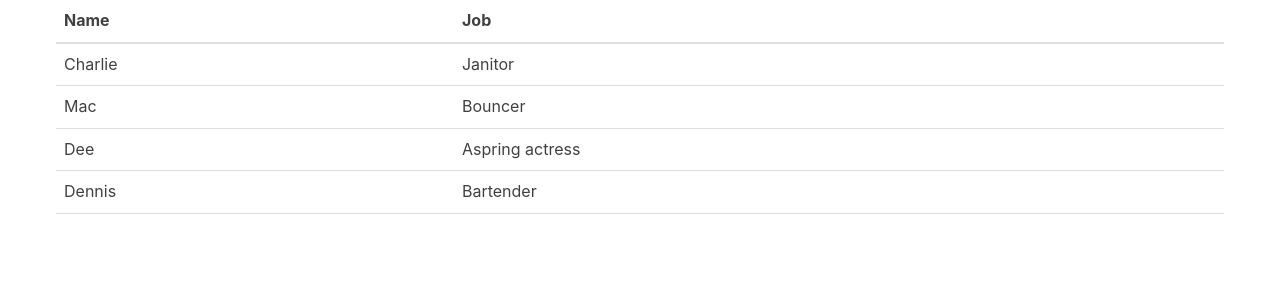
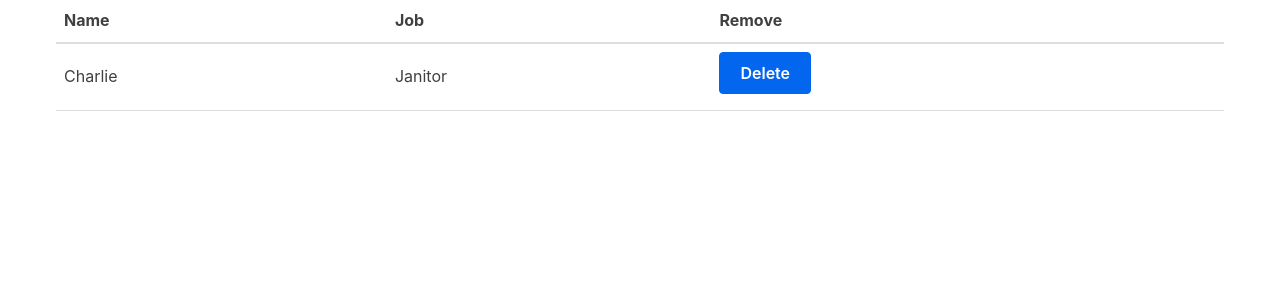
Before and after one commit to RogShotz/CPE-307, a React (Create React App) app in the folder react-frontend/: page / in a window 1280 px wide. Shown: the top 300 px of the page. Built offline with nearby package versions, Linux system fonts and the light colour scheme.

Commit message:
part 2, half way pt

```diff
--- a/react-frontend/src/MyApp.js
+++ b/react-frontend/src/MyApp.js
@@ -1,33 +1,27 @@
-import React from 'react'
-import Table from './Table'
-
-const characters = [
-    {
-        name: 'Charlie',
-        job: 'Janitor',
-    },
-    {
-        name: 'Mac',
-        job: 'Bouncer',
-    },
-    {
-        name: 'Dee',
-        job: 'Aspring actress',
-    },
-    {
-        name: 'Dennis',
-        job: 'Bartender',
-    },
-];
+import React, { useState } from 'react';
+import Table from './Table';
 
 function MyApp() {
+    const [characters, setCharacters] = useState([
+        {
+            name: 'Charlie',
+            job: 'Janitor',
+            // the rest of the data
+        },
+    ]);
     return (
         <div className="container">
-            <Table characterData={characters} />
+            <Table characterData={characters} removeCharacter={removeOneCharacter} />
         </div>
-    );
+    )
+
+
+    function removeOneCharacter(index) {
+        const updated = characters.filter((character, i) => {
+            return i !== index
+        });
+        setCharacters(updated);
+    }
 }
 
-
-
 export default MyApp;
--- a/react-frontend/src/Table.js
+++ b/react-frontend/src/Table.js
@@ -4,7 +4,7 @@
   return (
     <table>
       <TableHeader />
-        <TableBody characterData={props.characterData} />
+      <TableBody characterData={props.characterData} removeCharacter={props.removeCharacter} />
     </table>
   );
 }
@@ -16,6 +16,9 @@
       <tr key={index}>
         <td>{row.name}</td>
         <td>{row.job}</td>
+        <td>
+          <button onClick={() => props.removeCharacter(index)}>Delete</button>
+        </td>
       </tr>
     );
   }
@@ -33,6 +36,7 @@
       <tr>
         <th>Name</th>
         <th>Job</th>
+        <th>Remove</th>
       </tr>
     </thead>
   );
```
Lines whose indentation alone changed are shown as unchanged.
